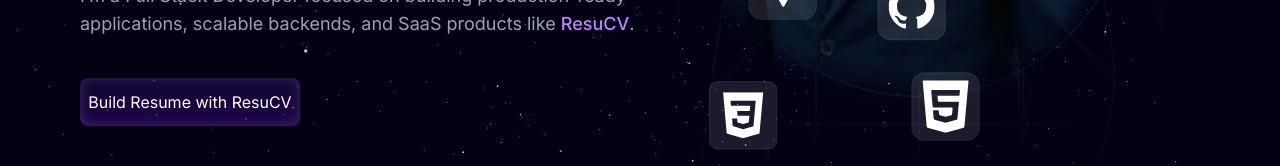
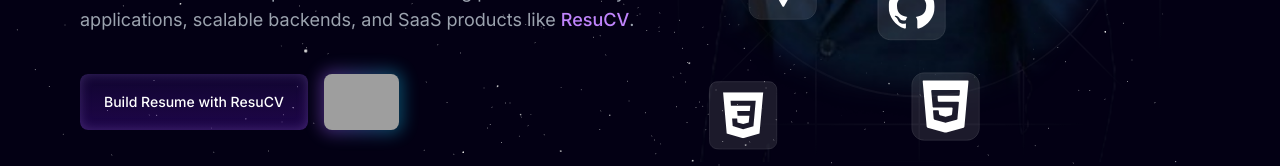
Before and after one commit to SumarPohz/space-portfolio-next, a Next.js app: page / in a window 1280 px wide. Shown: the part 559-725 px from the top of the page. Built offline with nearby package versions, Linux system fonts and the light colour scheme; grey boxes are pictures that could not be loaded; a web font is replaced by a local one.

Commit message:
added G-PlayStore

```diff
--- a/components/sub/hero-content.tsx
+++ b/components/sub/hero-content.tsx
@@ -56,15 +56,42 @@
           <span className="text-purple-400 font-medium"><a target="_blank" href="https://smrai-studio.onrender.com/">ResuCV</a></span>.
         </motion.p>
 
-        {/* CTA */}
-        <motion.a
+        {/* CTA + Play Store */}
+        <motion.div
           variants={slideInFromLeft(1)}
-          href="https://smrai-studio.onrender.com/"
-          target="_blank"
-          className="py-3 button-primary text-center text-white cursor-pointer rounded-lg max-w-[220px]"
+          className="flex flex-col gap-3"
         >
-          Build Resume with ResuCV
-        </motion.a>
+          {/* Actions row */}
+          <div className="flex flex-col sm:flex-row items-start sm:items-center gap-4">
+            {/* Primary CTA */}
+            <a
+              href="https://smrai-studio.onrender.com/"
+              target="_blank"
+              className="h-[56px] px-6 button-primary flex items-center justify-center text-white cursor-pointer rounded-lg text-sm font-medium"
+            >
+              Build Resume with ResuCV
+            </a>
+
+            {/* Play Store Badge */}
+            <a
+              href="https://play.google.com/store/apps/details?id=com.smrai.studio"
+              target="_blank"
+              rel="noopener noreferrer"
+              className="relative group h-[56px] flex items-center"
+            >
+              {/* Glow */}
+              <span className="absolute -inset-1 rounded-xl bg-gradient-to-r from-purple-500 to-cyan-500 blur opacity-40 group-hover:opacity-70 transition duration-300"></span>
+
+              <Image
+                src="https://play.google.com/intl/en_us/badges/static/images/badges/en_badge_web_generic.png"
+                alt="Get it on Google Play"
+                width={180}
+                height={56}
+                className="relative z-10 h-[56px] w-auto object-contain rounded-lg group-hover:scale-105 transition-transform duration-300"
+              />
+            </a>
+          </div>
+        </motion.div>
       </div>
 
       {/* Right image */}
```
